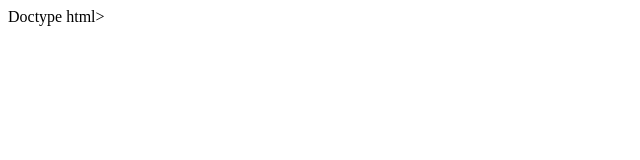
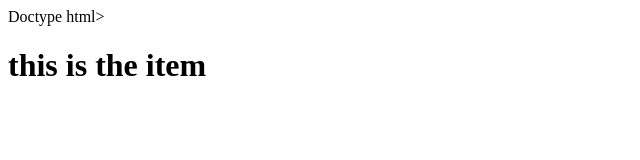
Before and after one commit to swei2/Esther, a plain HTML site: page index2.html in a window 1280 px wide. Shown: the whole page, without its empty margins (0-640 px from the left). Drawn offline with Linux system fonts and the light colour scheme.

Commit message:
added h1

```diff
--- a/index2.html
+++ b/index2.html
@@ -4,6 +4,6 @@ Doctype html>
         <title>GIThub classdemo</title>
     </head>
         <body>
-
+           <h1>this is the item</h1>
         </body>
     </html>
```
